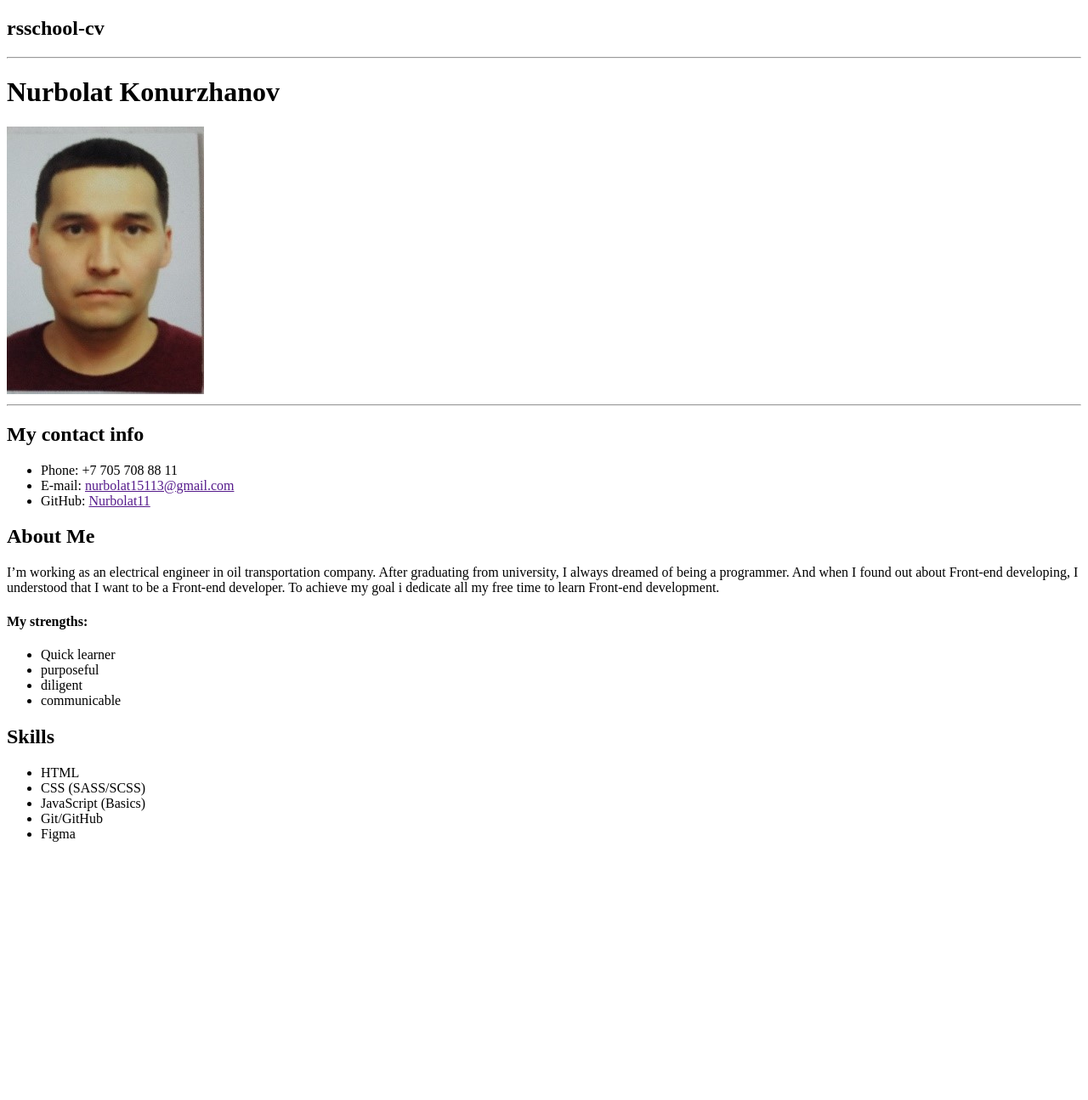
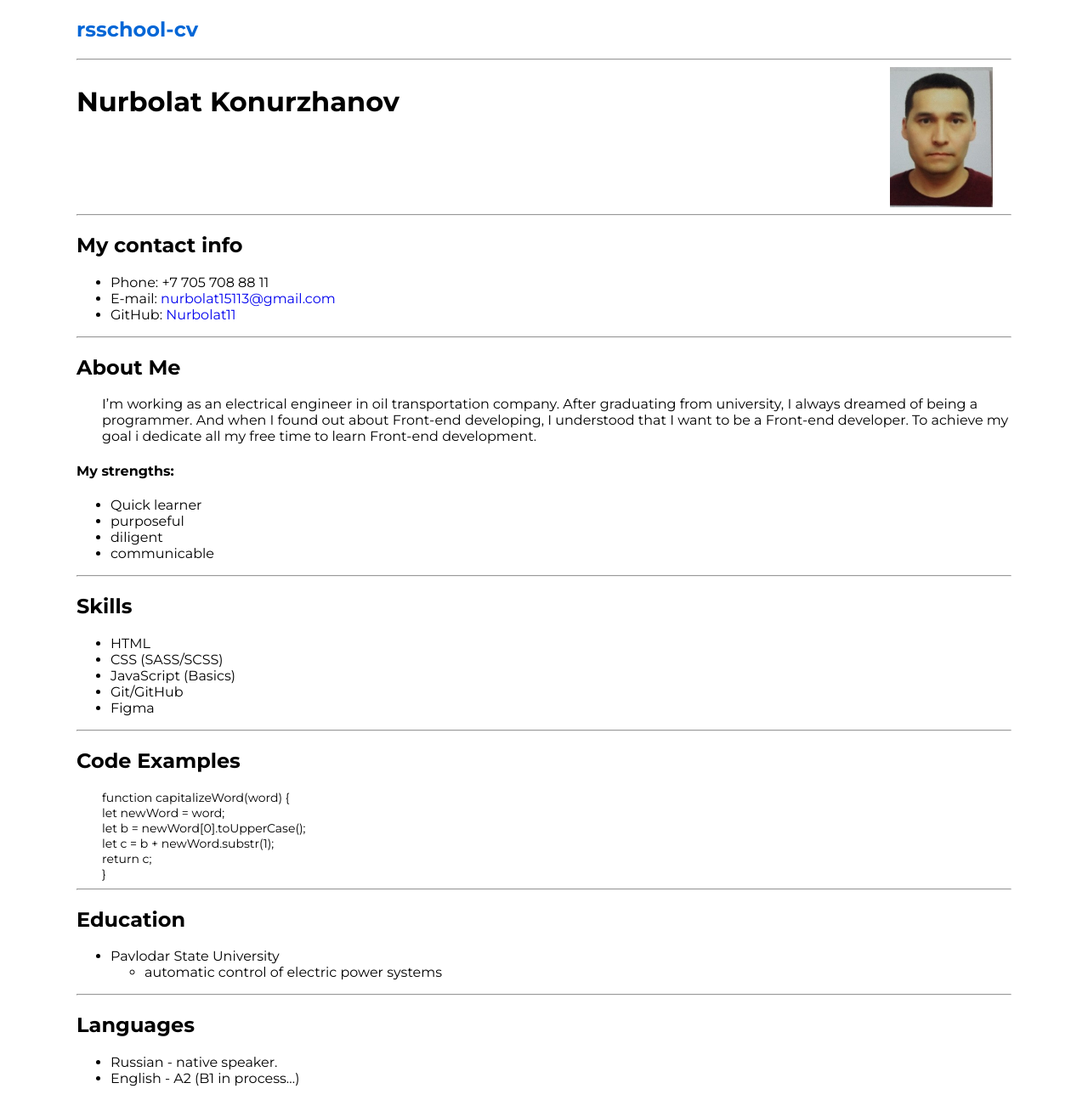
Before and after one commit to Nurbolat11/rsschool-cv, a plain HTML site: page index.html in a window 1280 px wide. Shown: the whole page at 85% size. Before the commit the page ends 1007 px from the top, so only its background shows below. Drawn offline with Linux system fonts and the light colour scheme.

Commit message:
docs: create and fill style.css

```diff
--- a/css/style.css
+++ b/css/style.css
@@ -0,0 +1,43 @@
+body {
+    margin: 0;
+}
+h1, h2, h4, p, li, code {
+    font-family: 'Montserrat', sans-serif;
+}
+.wrapper {
+    max-width: 1100px;
+    margin: 0 auto;
+}
+.rsschool {
+    color: #0366D6;
+}
+.photo {
+
+    display: flex;
+    justify-content: space-between;
+}
+.cover {
+    position: relative;
+    width: 15%;
+    padding-top: 15%;
+}
+.cover img {
+    position: absolute;
+    top: 0;
+    left: 0;
+    object-fit: contain;
+    width: 100%;
+    height: 100%;
+}
+a {
+    text-decoration: none;
+}
+li {
+    font-size: 16px;
+}
+p, .code {
+    margin-left: 30px;
+}
+code {
+    font-size: 14px;
+}
--- a/index.html
+++ b/index.html
@@ -1,28 +1,35 @@
 <!DOCTYPE html>
-<html lang="en">
+<html lang="ru">
 <head>
     <meta charset="UTF-8">
     <meta http-equiv="X-UA-Compatible" content="IE=edge">
     <meta name="viewport" content="width=device-width, initial-scale=1.0">
     <title>rsschool-cv-html</title>
+    <link rel="preconnect" href="https://fonts.googleapis.com">
+<link rel="preconnect" href="https://fonts.gstatic.com" crossorigin>
+<link href="https://fonts.googleapis.com/css2?family=Montserrat:wght@400;500;600;700;900&family=Permanent+Marker&display=swap" rel="stylesheet">
     <link rel="stylesheet" href="../rsschool-cv/css/style.css">
 </head>
 <body>
-    <h2>rsschool-cv</h2>
+    <div class="wrapper">
+        <h2 class="rsschool">rsschool-cv</h2>
     <hr>
     <div class="photo">
         <h1>Nurbolat Konurzhanov</h1>
-        <img src="../rsschool-cv/img/myphoto.jpg" alt="">
+        <div class="cover">
+            <img src="../rsschool-cv/img/myphoto.jpg" alt="">
+        </div>
     </div>
     <hr>
     <div class="contact">
         <h2>My contact info</h2>
         <ul>
             <li>Phone: +7 705 708 88 11</li>
-            <li>E-mail: <a href="">nurbolat15113@gmail.com</a> </li>
-            <li>GitHub: <a href="">Nurbolat11</a> </li>
+            <li>E-mail: <a href="https://www.google.com/intl/ru/gmail/about/" target="_blank">nurbolat15113@gmail.com</a> </li>
+            <li>GitHub: <a href="https://github.com/Nurbolat11" target="_blank">Nurbolat11</a> </li>
         </ul>
     </div>
+    <hr>
     <div class="about">
         <h2>About Me</h2>
         <p>I’m working as an electrical engineer in oil transportation company. After graduating from university, I always dreamed of being a programmer. And when I found out about Front-end developing, I understood that I want to be a Front-end developer. To achieve my goal i dedicate all my free time to learn Front-end development.</p>
@@ -34,6 +41,7 @@
             <li> communicable</li>
         </ul>
     </div>
+    <hr>
     <div class="skills">
         <h2>Skills</h2>
         <ul>
@@ -44,16 +52,40 @@
             <li>Figma</li>
         </ul>
     </div>
+    <hr>
+    <div class="example">
+        <h2>Code Examples</h2>
+        <div class="code">
+            <code>
+                function capitalizeWord(word) {<br>
+                let newWord = word;<br>
+                let b = newWord[0].toUpperCase();<br>
+                let c = b + newWord.substr(1);<br>
+                return c;<br>
+                }
+            </code>
+        </div>
 
-
-
-
-
-
-
-
-
-
-
+    </div>
+    <hr>
+    <div class="education">
+        <h2>Education</h2>
+        <ul>
+            <li>Pavlodar State University
+                <ul>
+                    <li>automatic control of electric power systems </li>
+                </ul>
+            </li>
+        </ul>
+    </div>
+    <hr>
+    <div class="languages">
+        <h2>Languages</h2>
+        <ul>
+            <li>Russian - native speaker.</li>
+            <li>English - A2 (B1 in process…)</li>
+        </ul>
+    </div>
+    </div>
 </body>
 </html>
```
